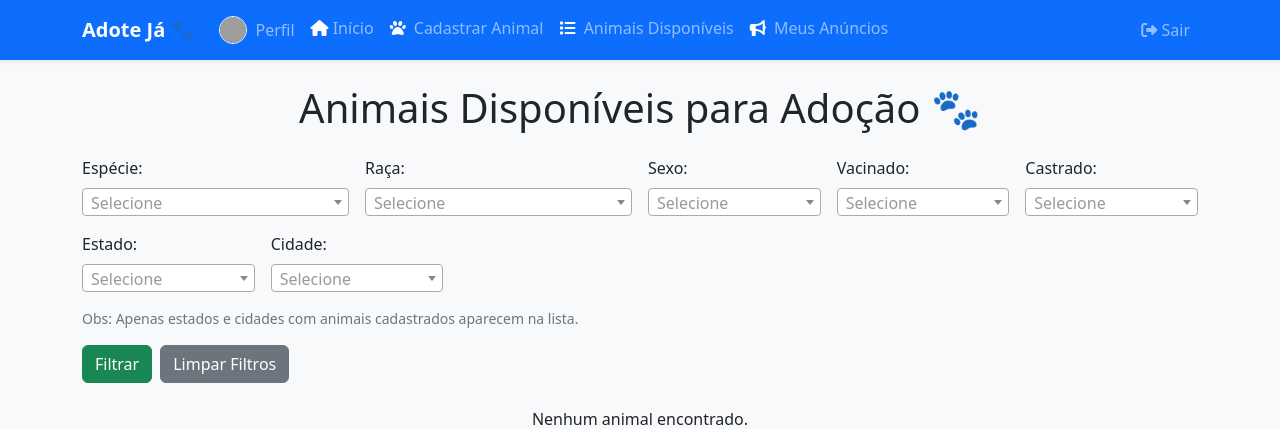
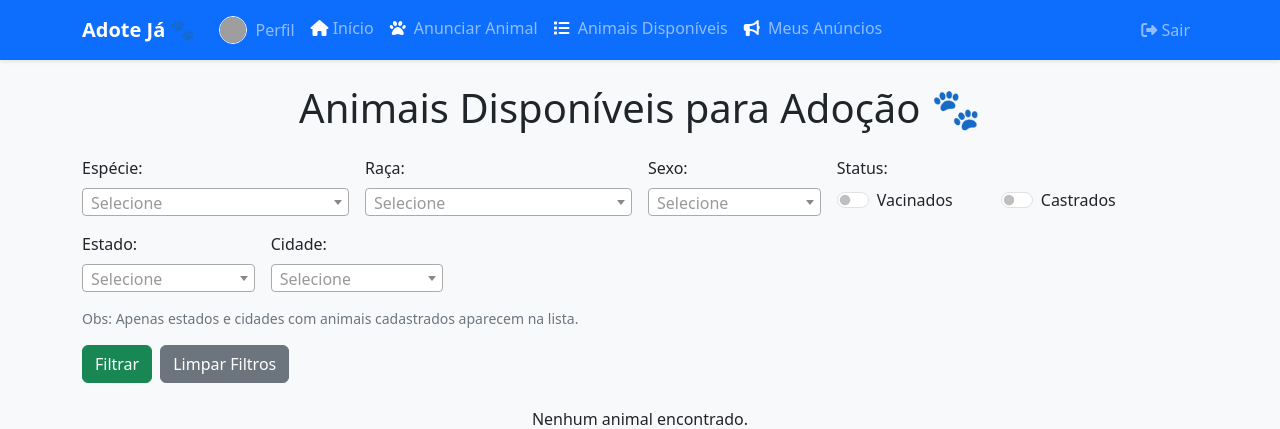
Before and after one commit to JoaoOtavioGRS/Adote-Ja, a Flask app: page /listar_animais in a window 1280 px wide. Shown: the top 429 px of the page. Run offline with Flask 3, Linux system fonts and the light colour scheme; the visitor is signed in with stand-in values (Sample User, id 1); data that the repository does not hold is empty; some libraries are stand-ins or nearby versions; grey boxes are pictures that could not be loaded.

Commit message:
filtro de vacinados e castrados com checkbox, botão voltar ao topo acompanha a pagina

```diff
--- a/app.py
+++ b/app.py
@@ -418,7 +418,7 @@ def cadastrar_ou_editar_animal(id=None):
 
         db.session.commit()
         flash('Animal salvo com sucesso!', 'success')
-        return redirect(url_for('listar_animais'))
+        return redirect(url_for('meus_anuncios'))
 
     return render_template('cadastrar_editar_animal.html', animal=animal)
 
@@ -432,8 +432,8 @@ def listar_animais():
     especie = request.args.get('especie')
     raca = request.args.get('raca')
     sexo = request.args.get('sexo')
-    vacinado_value = request.args.get('vacinado')
-    castrado_value = request.args.get('castrado')
+    vacinados = request.args.get("vacinado")
+    castrados = request.args.get("castrado")
     estado = request.args.get('estado')
     cidade = request.args.get('cidade')
 
@@ -445,10 +445,10 @@ def listar_animais():
         query = query.filter(Animal.raca == raca)
     if sexo and sexo.strip():
         query = query.filter(Animal.sexo == sexo)
-    if vacinado_value in ('0', '1', '2'):
-        query = query.filter(Animal.vacinado == int(vacinado_value))
-    if castrado_value in ('0', '1', '2'):
-        query = query.filter(Animal.castrado == int(castrado_value))
+    if vacinados:
+        query = query.filter(Animal.vacinado == 0)  # 0 = Sim
+    if castrados:
+        query = query.filter(Animal.castrado == 0)  # 0 = Sim
     if estado and estado != "Indiferente":
         query = query.filter(Usuario.estado == estado)
     if cidade and cidade != "Indiferente":
@@ -500,7 +500,9 @@ def listar_animais():
         meus_anuncios=False,
         pagina_atual='listar_animais',
         estados=estados_lista,
-        cidades_por_estado=cidades_por_estado
+        cidades_por_estado=cidades_por_estado,
+        vacinado=vacinados,
+        castrado=castrados
     )
 
 # PERFIL DE OUTRO USUÁRIO (DOADOR)
--- a/templates/base.html
+++ b/templates/base.html
@@ -69,7 +69,7 @@
                     <li class="nav-item">
                         <a class="nav-link" href="{{ url_for('cadastrar_ou_editar_animal') }}">
                             <i class="fas fa-paw fa-1x me-1 text-white"></i>
-                            Cadastrar Animal
+                            Anunciar Animal
                         </a>
                     </li>
 
--- a/templates/listar_animais.html
+++ b/templates/listar_animais.html
@@ -37,24 +37,18 @@
             </select>
         </div>
 
-        <div class="col-md-2">
-            <label class="form-label">Vacinado:</label>
-            <select class="form-select select2" name="vacinado">
-                <option value="">Todos</option>
-                <option value="0" {% if request.args.get('vacinado') == '0' %}selected{% endif %}>Sim</option>
-                <option value="1" {% if request.args.get('vacinado') == '1' %}selected{% endif %}>Não</option>
-                <option value="2" {% if request.args.get('vacinado') == '2' %}selected{% endif %}>Não sei</option>
-            </select>
+        <div class="col-12 col-sm-6 col-md-4">
+            <label class="form-label">Status:</label>
+            <div class="d-flex align-items-center gap-5">
+                <div class="form-check form-switch m-0">
+                    <input class="form-check-input" type="checkbox" id="vacinado" name="vacinado" {% if vacinado %} checked {% endif %}>
+                    <label class="form-check-label" for="vacinado">Vacinados</label>
                 </div>
-
-        <div class="col-md-2">
-            <label class="form-label">Castrado:</label>
-            <select class="form-select select2" name="castrado">
-                <option value="">Todos</option>
-                <option value="0" {% if request.args.get('castrado') == '0' %}selected{% endif %}>Sim</option>
-                <option value="1" {% if request.args.get('castrado') == '1' %}selected{% endif %}>Não</option>
-                <option value="2" {% if request.args.get('castrado') == '2' %}selected{% endif %}>Não sei</option>
-            </select>
+                <div class="form-check form-switch m-0">
+                    <input class="form-check-input" type="checkbox" id="castrado" name="castrado" {% if castrado %} checked {% endif %}>
+                    <label class="form-check-label" for="castrado">Castrados</label>
+                </div>
+            </div>
         </div>
 
         <div class="col-md-2">
@@ -255,8 +249,16 @@
         atualizarCidades();
 
      $('#btnLimparFiltros').click(function() {
+    // Limpa os Select2
     $('.select2').val(null).trigger('change');
+
+    // Reseta a raça
     $('#raca').empty().append('<option value="">Todas</option>').trigger('change');
+
+    // Desmarca os checkboxes
+    $('#vacinado, #castrado').prop('checked', false);
+
+    // Opcional: enviar o formulário após limpar
     $('#formFiltros').submit();
 });
 
```
Also changed, not shown: static/fotos_perfil/meu_cupom.jpg (added), static/uploads/img_animais/beagle.jfif. Lines whose indentation alone changed are shown as unchanged.
